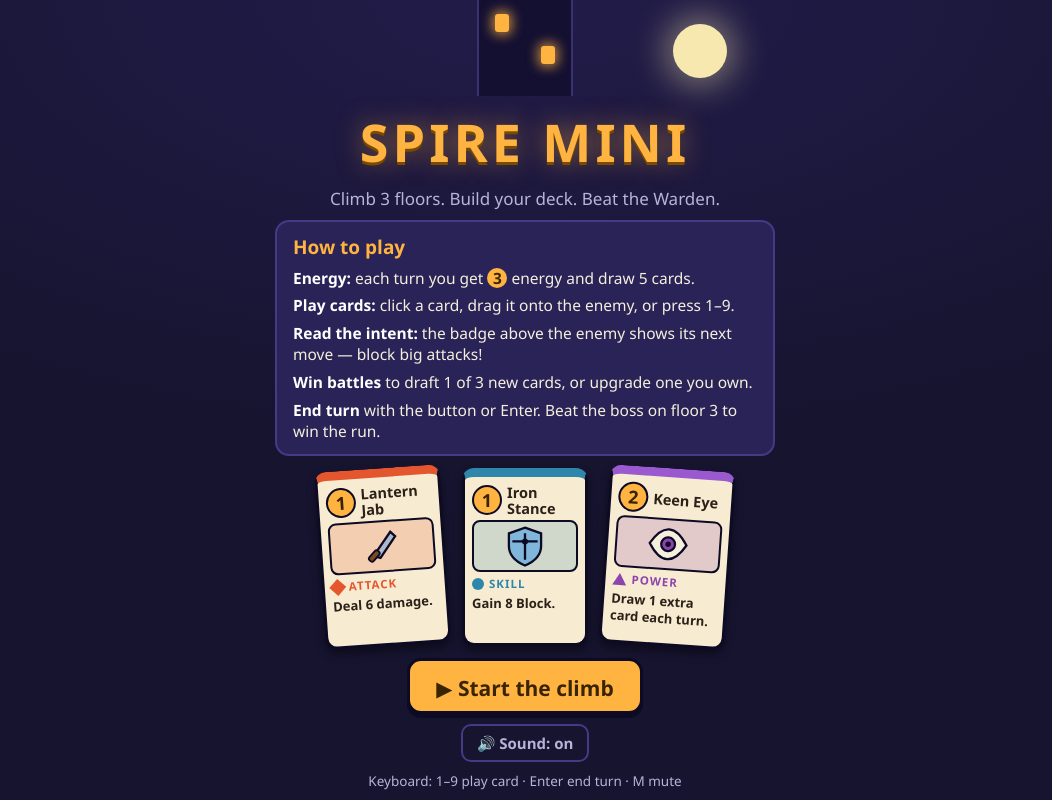
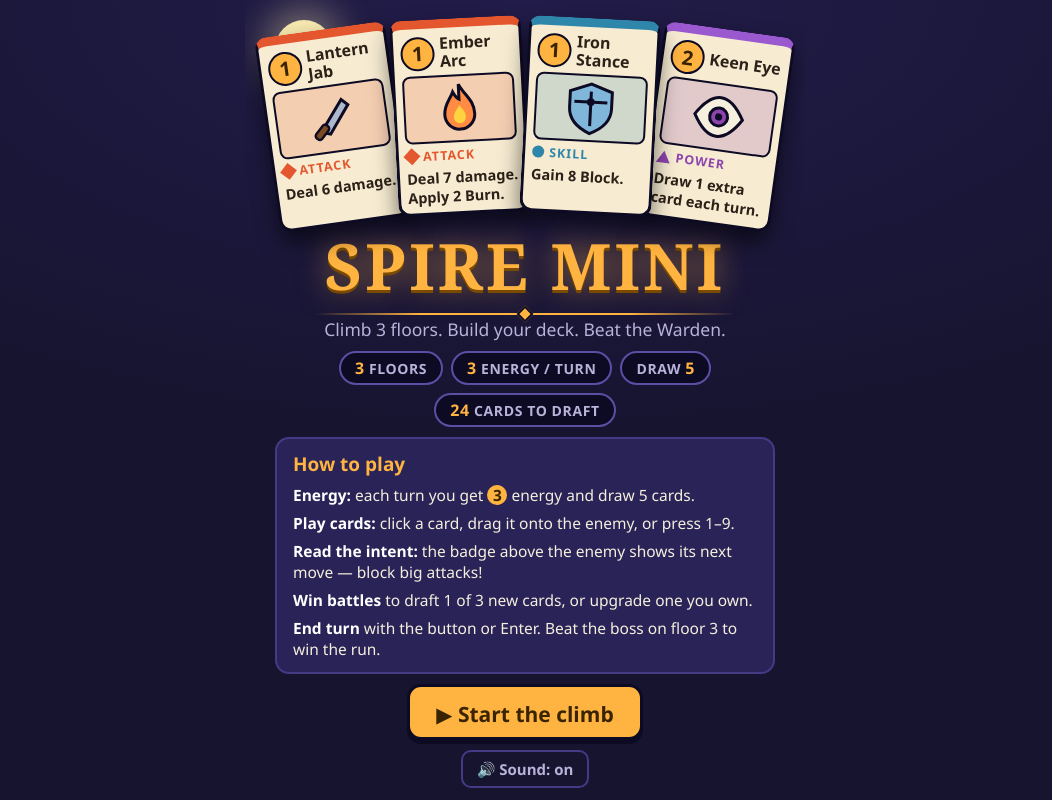
Before and after one commit to Koceng144/spire-mini-20261123, a plain HTML site: page game/index.html in a window 1280 px wide. Shown: the whole page, without its empty margins (115-1167 px from the left). Drawn offline with Linux system fonts and the light colour scheme.

Commit message:
Spire Mini: poster-grade title screen (fanned real cards, serif title, stat strip)

```diff
--- a/game/css/style.css
+++ b/game/css/style.css
@@ -66,41 +66,62 @@ body {
   max-width: 500px;
 }
 
-/* ---------- Title ---------- */
-.title-art { position: relative; width: 100%; height: 170px; margin-top: 6px; }
-.moon {
-  position: absolute; right: 12%; top: 4px; width: 54px; height: 54px;
+/* ---------- Title (poster) ----------
+   A fan of four real cards over the moon, a big serif display title,
+   the run at a glance, the tutorial panel, then the start button.
+   The fan cards are rendered from card data by render.js; they are
+   decoration, so their hover only lifts them a little. */
+.poster-fan {
+  position: relative; width: 100%; height: 232px; margin-top: 4px;
+  display: flex; justify-content: center; align-items: flex-end;
+}
+.poster-fan .moon {
+  position: absolute; left: 3%; top: 2px; width: 58px; height: 58px;
   border-radius: 50%; background: #f7e8b0;
-  box-shadow: 0 0 34px 8px rgba(247, 232, 176, .45);
+  box-shadow: 0 0 38px 10px rgba(247, 232, 176, .45);
 }
-.spire { position: absolute; left: 50%; bottom: 0; transform: translateX(-50%); width: 130px; }
-.spire-tip {
-  width: 0; height: 0; margin: 0 auto;
-  border-left: 34px solid transparent; border-right: 34px solid transparent;
-  border-bottom: 44px solid #0d0a24;
+.poster-fan .card {
+  width: 132px; min-height: 196px; margin: 0 -6px; cursor: default;
+  transform: rotate(var(--fan, 0deg)) translateY(var(--lift, 0px));
+  box-shadow: 0 12px 22px rgba(0,0,0,.55);
 }
-.spire-body {
-  width: 96px; height: 104px; margin: 0 auto; background: #141032;
-  border: 2px solid #3a3170; border-bottom: none; border-radius: 8px 8px 0 0;
-  position: relative;
+.poster-fan .card:hover {
+  transform: rotate(var(--fan, 0deg)) translateY(calc(var(--lift, 0px) - 10px)) scale(1.06);
 }
-.spire-body::before, .spire-body::after {
-  content: ""; position: absolute; width: 14px; height: 18px; border-radius: 3px;
-  background: var(--amber); box-shadow: 0 0 12px 3px rgba(255, 179, 64, .7);
-}
-.spire-body::before { left: 16px; top: 20px; }
-.spire-body::after { right: 16px; top: 52px; }
-.spire-door {
-  width: 26px; height: 36px; margin: -36px auto 0; background: #241a08;
-  border: 2px solid var(--amber); border-bottom: none; border-radius: 13px 13px 0 0;
-}
+.poster-fan .card .cost { width: 34px; height: 34px; font-size: 20px; }
+.poster-fan .card .card-name { font-size: 16px; }
+.poster-fan .card .card-art { height: 68px; }
+.poster-fan .card .card-art svg { height: 60px; }
+.poster-fan .card .card-type { font-size: 12.5px; }
+.poster-fan .card .card-text { font-size: 14.5px; }
 
 .game-title {
-  font-size: 52px; letter-spacing: 4px; color: var(--amber);
-  text-shadow: 0 3px 0 #7a4a00, 0 0 26px rgba(255, 179, 64, .5);
-  font-weight: 900; text-align: center;
+  font-family: Georgia, "Noto Serif Display", "Noto Serif", "DejaVu Serif", "Times New Roman", serif;
+  font-size: 64px; letter-spacing: 3px; color: var(--amber);
+  text-shadow: 0 3px 0 #7a4a00, 0 0 30px rgba(255, 179, 64, .55);
+  font-weight: 900; text-align: center; line-height: 1.05; margin-top: 8px;
 }
-.tagline { color: var(--muted); font-size: 17px; text-align: center; }
+.title-rule { width: 100%; max-width: 420px; height: 14px; position: relative; margin-top: -2px; }
+.title-rule::before {
+  content: ""; position: absolute; left: 0; right: 0; top: 6px; height: 2px;
+  background: linear-gradient(90deg, transparent, var(--amber) 25%, var(--amber) 75%, transparent);
+}
+.title-rule span {
+  position: absolute; left: 50%; top: 1px; width: 12px; height: 12px;
+  transform: translateX(-50%) rotate(45deg);
+  background: var(--amber); border: 2px solid #0d0a24;
+}
+.tagline { color: var(--muted); font-size: 17.5px; text-align: center; }
+
+.poster-stats { display: flex; gap: 8px; flex-wrap: wrap; justify-content: center; }
+.poster-stat {
+  background: #0d0a24; border: 2px solid #5a4fa3; border-radius: 999px;
+  padding: 4px 14px; font-size: 14px; font-weight: 700; color: var(--muted);
+  text-transform: uppercase; letter-spacing: .6px;
+}
+.poster-stat b { color: var(--amber); font-size: 16px; }
+
+.start-btn { font-size: 25px; padding: 16px 44px; min-height: 66px; border-radius: 16px; }
 
 .tutorial h2 { font-size: 19px; color: var(--amber); margin-bottom: 8px; }
 .tutorial ul { list-style: none; display: flex; flex-direction: column; gap: 7px; font-size: 15.5px; line-height: 1.35; }
@@ -127,13 +148,7 @@ body {
   background: transparent; color: var(--muted); border: 2px solid #453a85;
   border-radius: 10px; padding: 7px 14px;
 }
-.hint { color: var(--muted); font-size: 13.5px; }
-
-.sample-cards { display: flex; gap: 10px; justify-content: center; margin: 2px 0; }
-.sample-cards .card { margin: 0; width: 126px; min-height: 178px; cursor: default; }
-.sample-cards .card:nth-child(1) { transform: rotate(-4deg); }
-.sample-cards .card:nth-child(3) { transform: rotate(4deg); }
-.sample-cards .card:hover { transform: translateY(-6px) scale(1.04); }
+.hint { color: var(--muted); font-size: 13.5px; text-align: center; }
 
 /* ---------- Battle ---------- */
 #screen-battle { padding-top: 8px; }
@@ -375,4 +390,21 @@ body {
   .hp-bar { width: 200px; }
   .enemy-name { font-size: 21px; }
   .game-title { font-size: 42px; }
+  /* Poster fan shrinks and flattens with the phone so the edge cards
+     never clip and their text stays clear of the neighbours. */
+  .poster-fan { height: 186px; }
+  .poster-fan .card {
+    width: 90px; min-height: 146px; margin: 0 -8px; padding: 6px 6px 5px;
+    transform: rotate(calc(var(--fan, 0deg) * 0.6)) translateY(var(--lift, 0px));
+  }
+  .poster-fan .card:hover {
+    transform: rotate(calc(var(--fan, 0deg) * 0.6)) translateY(calc(var(--lift, 0px) - 10px)) scale(1.06);
+  }
+  .poster-fan .card .cost { width: 26px; height: 26px; font-size: 15px; }
+  .poster-fan .card .card-name { font-size: 12px; }
+  .poster-fan .card .card-art { height: 44px; }
+  .poster-fan .card .card-art svg { height: 38px; }
+  .poster-fan .card .card-type { font-size: 10px; }
+  .poster-fan .card .card-text { font-size: 11.5px; }
+  .start-btn { font-size: 22px; padding: 14px 30px; }
 }
--- a/game/index.html
+++ b/game/index.html
@@ -9,14 +9,23 @@
 <body>
 <div id="app">
 
-  <!-- Title screen with the short tutorial -->
+  <!-- Title screen: poster layout — a fan of real cards over the moon,
+       a big serif title, the run at a glance, the short tutorial, then
+       the start button. The sample cards are rendered by render.js from
+       the actual card data, so they always match the game. -->
   <section id="screen-title" class="screen">
-    <div class="title-art" aria-hidden="true">
-      <div class="spire"><div class="spire-tip"></div><div class="spire-body"></div><div class="spire-door"></div></div>
+    <div class="poster-fan" id="poster-fan" aria-hidden="true">
       <div class="moon"></div>
     </div>
     <h1 class="game-title">SPIRE MINI</h1>
+    <div class="title-rule" aria-hidden="true"><span></span></div>
     <p class="tagline">Climb 3 floors. Build your deck. Beat the Warden.</p>
+    <div class="poster-stats" aria-hidden="true">
+      <span class="poster-stat"><b>3</b> floors</span>
+      <span class="poster-stat"><b>3</b> energy / turn</span>
+      <span class="poster-stat">draw <b>5</b></span>
+      <span class="poster-stat"><b>24</b> cards to draft</span>
+    </div>
     <div class="tutorial panel">
       <h2>How to play</h2>
       <ul>
@@ -27,14 +36,9 @@
         <li><b>End turn</b> with the button or Enter. Beat the boss on floor 3 to win the run.</li>
       </ul>
     </div>
-    <div class="sample-cards" aria-hidden="true">
-      <div class="card type-attack"><div class="card-top"><div class="cost">1</div><div class="card-name">Lantern Jab</div></div><div class="card-art" style="background:#e4572e33"><svg viewBox="0 0 40 40"><path d="M12 28 L28 8 L32 12 L18 30 Z" fill="#aeb8cc" stroke="#0d0a24" stroke-width="2"/><rect x="7" y="26" width="11" height="5" rx="2" transform="rotate(-45 12 28)" fill="#7a4a21" stroke="#0d0a24" stroke-width="1.6"/></svg></div><div class="card-type" style="color:#e4572e"><span class="shape diamond" style="background:#e4572e"></span>Attack</div><div class="card-text">Deal 6 damage.</div></div>
-      <div class="card type-skill"><div class="card-top"><div class="cost">1</div><div class="card-name">Iron Stance</div></div><div class="card-art" style="background:#2e86ab33"><svg viewBox="0 0 40 40"><path d="M20 4 L34 9 V20 C34 29 27 34 20 37 C13 34 6 29 6 20 V9 Z" fill="#7fb6d9" stroke="#0d0a24" stroke-width="2"/><path d="M20 9 V32 M9 16 H31" stroke="#0d0a24" stroke-width="2"/><circle cx="20" cy="16" r="2.6" fill="#0d0a24"/></svg></div><div class="card-type" style="color:#2e86ab"><span class="shape circle" style="background:#2e86ab"></span>Skill</div><div class="card-text">Gain 8 Block.</div></div>
-      <div class="card type-power"><div class="card-top"><div class="cost">2</div><div class="card-name">Keen Eye</div></div><div class="card-art" style="background:#8e44ad33"><svg viewBox="0 0 40 40"><path d="M4 20 C10 10 16 7 20 7 C24 7 30 10 36 20 C30 30 24 33 20 33 C16 33 10 30 4 20 Z" fill="#f5efdd" stroke="#0d0a24" stroke-width="2"/><circle cx="20" cy="20" r="6" fill="#8e44ad" stroke="#0d0a24" stroke-width="2"/><circle cx="20" cy="20" r="2.4" fill="#0d0a24"/></svg></div><div class="card-type" style="color:#8e44ad"><span class="shape triangle" style="color:#8e44ad"></span>Power</div><div class="card-text">Draw 1 extra card each turn.</div></div>
-    </div>
-    <button id="btn-start" class="big-btn primary">▶ Start the climb</button>
+    <button id="btn-start" class="big-btn primary start-btn">▶ Start the climb</button>
     <button id="btn-mute" class="small-btn">🔊 Sound: on</button>
-    <p class="hint">Keyboard: 1–9 play card · Enter end turn · M mute</p>
+    <p class="hint">Click a card or drag it onto the enemy · Keys 1–9 play · Enter ends turn · M mutes</p>
   </section>
 
   <!-- Battle screen -->
--- a/game/js/main.js
+++ b/game/js/main.js
@@ -5,7 +5,7 @@
 
 import { createBattle, playCard, beginEnemyTurn, resolveEnemyTurn, drainEvents, collectDeck } from './battle.js';
 import { createRun, currentEnemy, rewardChoices, takeReward, upgradeableCards, upgradeCard, advanceRun, runFinished, FLOORS, REST_HEAL } from './state.js';
-import { showScreen, renderBattle, renderReward, renderUpgrade, renderStats, renderDeckList, spawnFloater, shakeEnemy } from './render.js';
+import { showScreen, renderBattle, renderReward, renderUpgrade, renderStats, renderDeckList, renderSampleCards, spawnFloater, shakeEnemy } from './render.js';
 import { attachInput } from './input.js';
 import { sfx, setMuted, isMuted } from './audio.js';
 import { stageShot } from './shots.js';
@@ -176,6 +176,7 @@ function wireButtons() {
 
 function boot() {
   wireButtons();
+  renderSampleCards($('poster-fan'));
   $('btn-mute').textContent = isMuted() ? '🔇 Sound: off' : '🔊 Sound: on';
   attachInput({ onPlayCard, onEndTurn, onToggleMute: toggleMute });
   // Refit the hand when the viewport changes (rotation, window resize).
--- a/game/js/render.js
+++ b/game/js/render.js
@@ -3,7 +3,7 @@
 // the floating damage numbers all live here. The engine in battle.js knows
 // nothing about the DOM; this file only reads state and events.
 
-import { resolveCard, CARD_TYPES } from './cards.js';
+import { resolveCard, makeCard, CARD_TYPES } from './cards.js';
 import { currentIntent } from './battle.js';
 import { intentText } from './enemies.js';
 
@@ -90,6 +90,27 @@ export function cardElement(instance, opts = {}) {
     (card.upgraded ? '<div class="up-badge">UPGRADED</div>' : '') +
     (opts.keyHint ? '<div class="card-key">' + opts.keyHint + '</div>' : '');
   return el;
+}
+
+// The title screen's poster fan: four real cards (an attack, a burn
+// attack, a block skill and a power) rendered from the same card data
+// and cardElement the game uses, fanned big enough to read at a glance.
+// They are decoration only — not focusable, not playable.
+export function renderSampleCards(el) {
+  const ids = ['jab', 'ember-arc', 'iron-stance', 'keen-eye'];
+  const angles = [-8, -3, 3, 8];
+  const lifts = [10, 0, 0, 10];
+  const layers = [2, 3, 3, 2];
+  el.querySelectorAll('.card').forEach((c) => c.remove());
+  ids.forEach((id, i) => {
+    const c = cardElement(makeCard(id));
+    c.removeAttribute('tabindex');
+    c.removeAttribute('role');
+    c.style.setProperty('--fan', angles[i] + 'deg');
+    c.style.setProperty('--lift', lifts[i] + 'px');
+    c.style.zIndex = String(layers[i]);
+    el.appendChild(c);
+  });
 }
 
 // --- Battle screen ------------------------------------------------------------
```
Also changed, not shown: screenshots/1-title.jpg.
